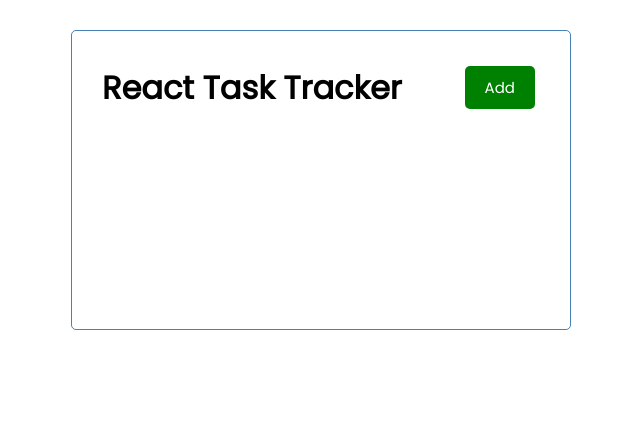
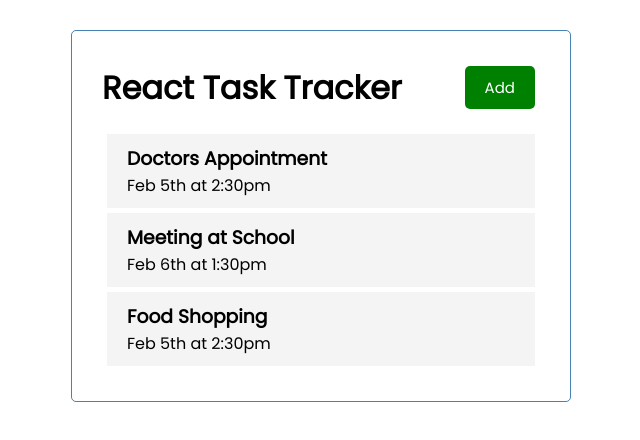
Before and after one commit to send-2-irfan/task-tracker-app, a React (Create React App) app: page / in a window 1280 px wide. Shown: the top 440 px of the page, without its empty margins (319-959 px from the left). Built offline with nearby package versions, Linux system fonts and the light colour scheme.

Commit message:
done with Task and Tasks file

```diff
--- a/src/App.js
+++ b/src/App.js
@@ -1,10 +1,37 @@
 import './App.css';
 import Header from './components/Header';
+import Tasks from './components/Tasks';
+import { useState } from "react"
 
-function App() {
+
+const App =() => {
+  const [tasks, setTasks] = useState([
+    {
+        id: 1,
+        text: 'Doctors Appointment',
+        day: 'Feb 5th at 2:30pm',
+        reminder: true,
+    },
+    {
+        id: 2,
+        text: 'Meeting at School',
+        day: 'Feb 6th at 1:30pm',
+        reminder: true,
+    },
+    {
+        id: 3,
+        text: 'Food Shopping',
+        day: 'Feb 5th at 2:30pm',
+        reminder: false,
+    },
+])
+
+console.log(tasks.text)
+
   return (
     <div className="container">
       <Header title={"React Task Tracker"} />
+      <Tasks tasks={tasks} />
     </div>
   );
 }
--- a/src/components/Button.jsx
+++ b/src/components/Button.jsx
@@ -1,8 +1,14 @@
 import React from 'react'
 
-function Button({ text, color}) {
+function Button({ text, color, onClick}) {
   return (
-    <button className={`btn`} style={{backgroundColor: color}}>{text}</button>
+    <button
+        className={`btn`}
+        style={{backgroundColor: color}}
+        onClick={onClick}
+        >
+        {text}
+    </button>
   )
 }
 
@@ -11,4 +17,5 @@ Button.defaultProps = {
 }
 
 
+
 export default Button
--- a/src/components/Header.jsx
+++ b/src/components/Header.jsx
@@ -1,11 +1,13 @@
-import React from 'react'
 import Button from './Button'
 
 function Header({ title }) {
+  const onClick = () => {
+    console.log('Click')
+  }
   return (
     <header className='header'>
         <h1>{title}</h1>
-        <Button color={'green'} text='Add' />
+        <Button color={'green'} text='Add' onClick={onClick} />
     </header>
   )
 }
--- /dev/null
+++ b/src/components/Task.jsx
@@ -0,0 +1,12 @@
+
+
+function Task({ task }) {
+  return (
+    <div className='task'>
+        <h3>{task.text}</h3>
+        <p>{task.day}</p>
+    </div>
+  )
+}
+
+export default Task
--- /dev/null
+++ b/src/components/Tasks.jsx
@@ -0,0 +1,17 @@
+import Task from "./Task"
+
+function Tasks({ tasks }) {
+  return (
+    <>
+        {
+            tasks.map(task =>
+                // <Task key={task.id}> task={task}</Task>
+                // <h3 key={task.id}>{task.text}</h3>
+                <Task key={task.id} task={task}/>
+            )
+        }
+    </>
+  )
+}
+
+export default Tasks
```
